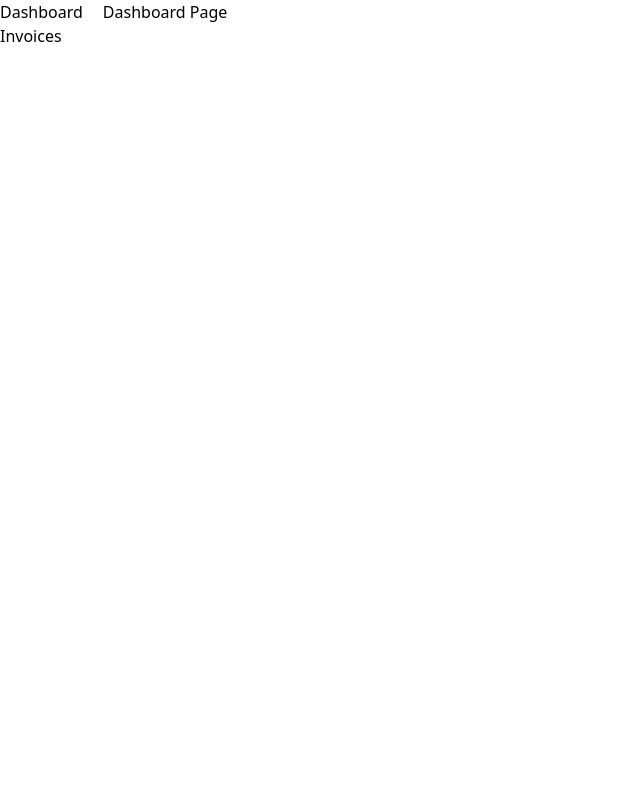
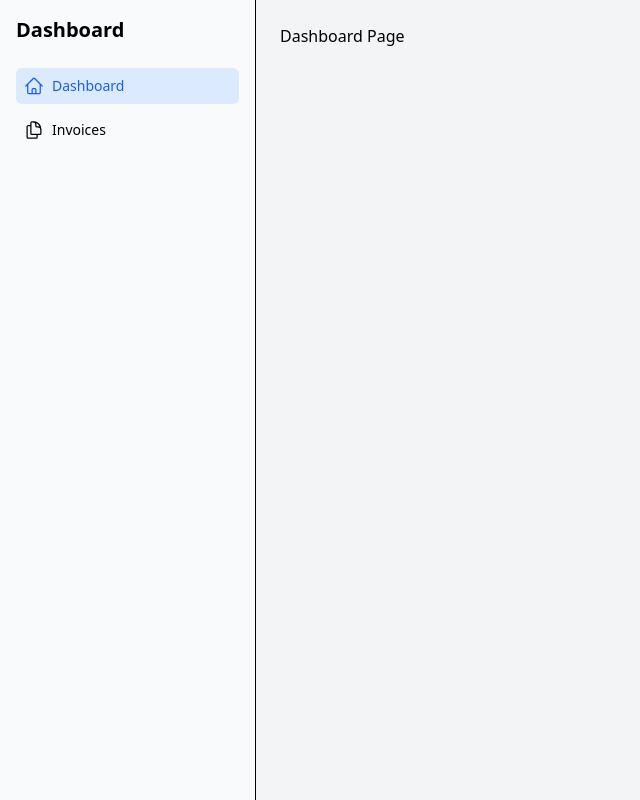
Before and after one commit to arkopash-ops/nextjs-dashboard, a Next.js app: page /dashboard in a window 1280 px wide. Shown: the whole page, without its empty margins (0-640 px from the left). Built offline with nearby package versions, Linux system fonts and the light colour scheme.

Commit message:
little UI update

```diff
--- a/app/dashboard/layout.tsx
+++ b/app/dashboard/layout.tsx
@@ -1,12 +1,16 @@
-import NavLinks from "../ui/dashboard/nav-links";
+import NavLinks from "@/app/ui/dashboard/nav-links";
 
 export default function Layout({ children }: { children: React.ReactNode }) {
   return (
-    <div style={{ display: "flex", gap: "20px" }}>
-      <aside>
+    <div className="flex h-screen">
+      {/* Sidebar */}
+      <aside className="w-64 bg-gray-50 p-4 border-r">
+        <h1 className="text-xl font-bold mb-6">Dashboard</h1>
         <NavLinks />
       </aside>
-      <main>{children}</main>
+
+      {/* Main Content */}
+      <main className="flex-1 p-6 bg-gray-100">{children}</main>
     </div>
   );
 }
--- a/app/ui/dashboard/nav-links.tsx
+++ b/app/ui/dashboard/nav-links.tsx
@@ -1,16 +1,44 @@
+"use client";
+
 import Link from "next/link";
+import { usePathname } from "next/navigation";
+import { HomeIcon, DocumentDuplicateIcon } from "@heroicons/react/24/outline";
+
+const links = [
+  {
+    name: "Dashboard",
+    href: "/dashboard",
+    icon: HomeIcon,
+  },
+  {
+    name: "Invoices",
+    href: "/dashboard/invoices",
+    icon: DocumentDuplicateIcon,
+  },
+];
 
 export default function NavLinks() {
+  const pathname = usePathname();
+
   return (
-    <nav>
-      <ul>
-        <li>
-          <Link href="/dashboard">Dashboard</Link>
-        </li>
-        <li>
-          <Link href="/dashboard/invoices">Invoices</Link>
-        </li>
-      </ul>
+    <nav className="flex flex-col gap-2">
+      {links.map((link) => {
+        const LinkIcon = link.icon;
+        const isActive = pathname === link.href;
+
+        return (
+          <Link
+            key={link.name}
+            href={link.href}
+            className={`flex items-center gap-2 rounded-md p-2 text-sm font-medium
+              ${isActive ? "bg-blue-100 text-blue-600" : "hover:bg-gray-100"}
+            `}
+          >
+            <LinkIcon className="w-5" />
+            {link.name}
+          </Link>
+        );
+      })}
     </nav>
   );
 }
--- a/package.json
+++ b/package.json
@@ -9,6 +9,7 @@
     "lint": "eslint"
   },
   "dependencies": {
+    "@heroicons/react": "^2.2.0",
     "next": "16.2.1",
     "react": "19.2.4",
     "react-dom": "19.2.4"
```
Also changed, not shown: 1 other file (tests, documents, lock files or other folders).
